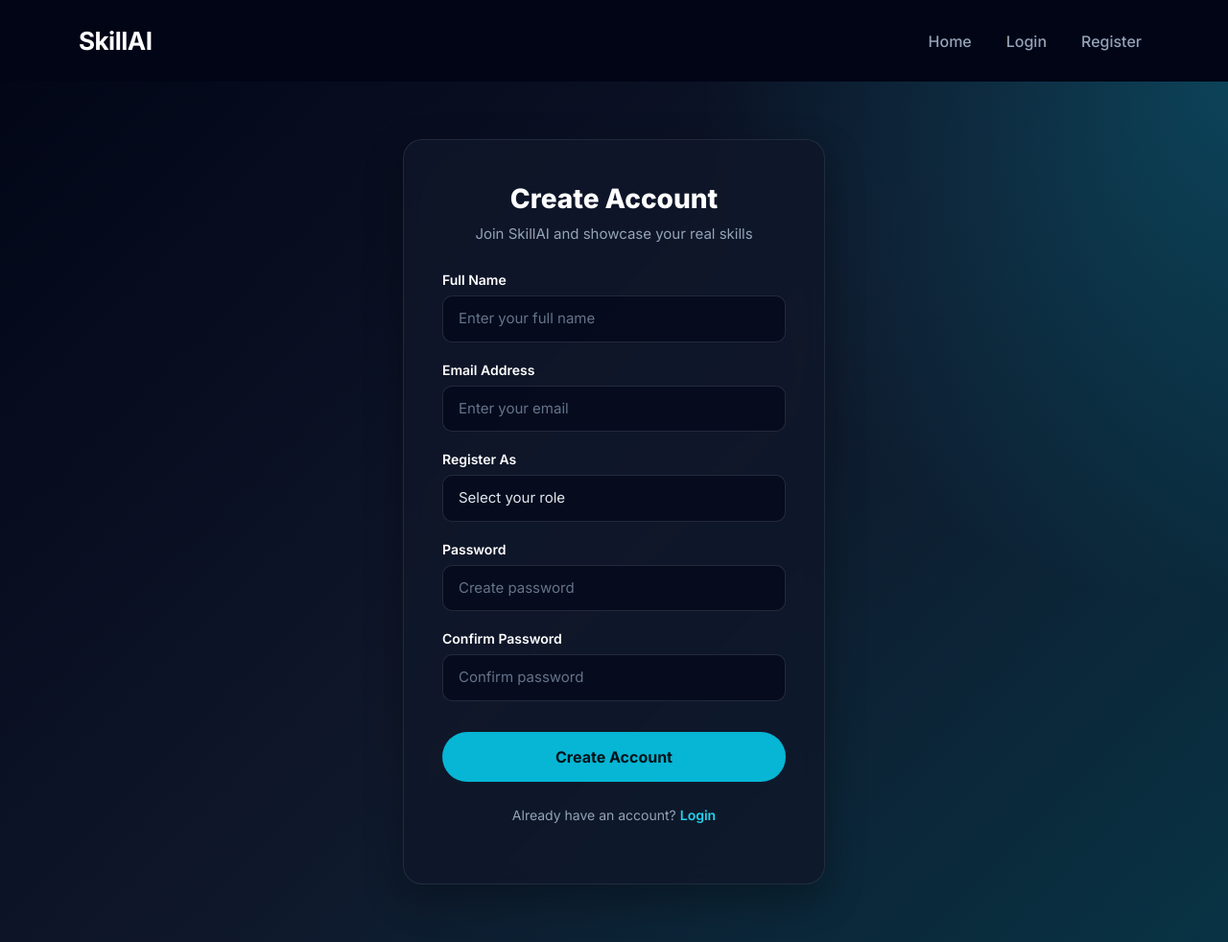
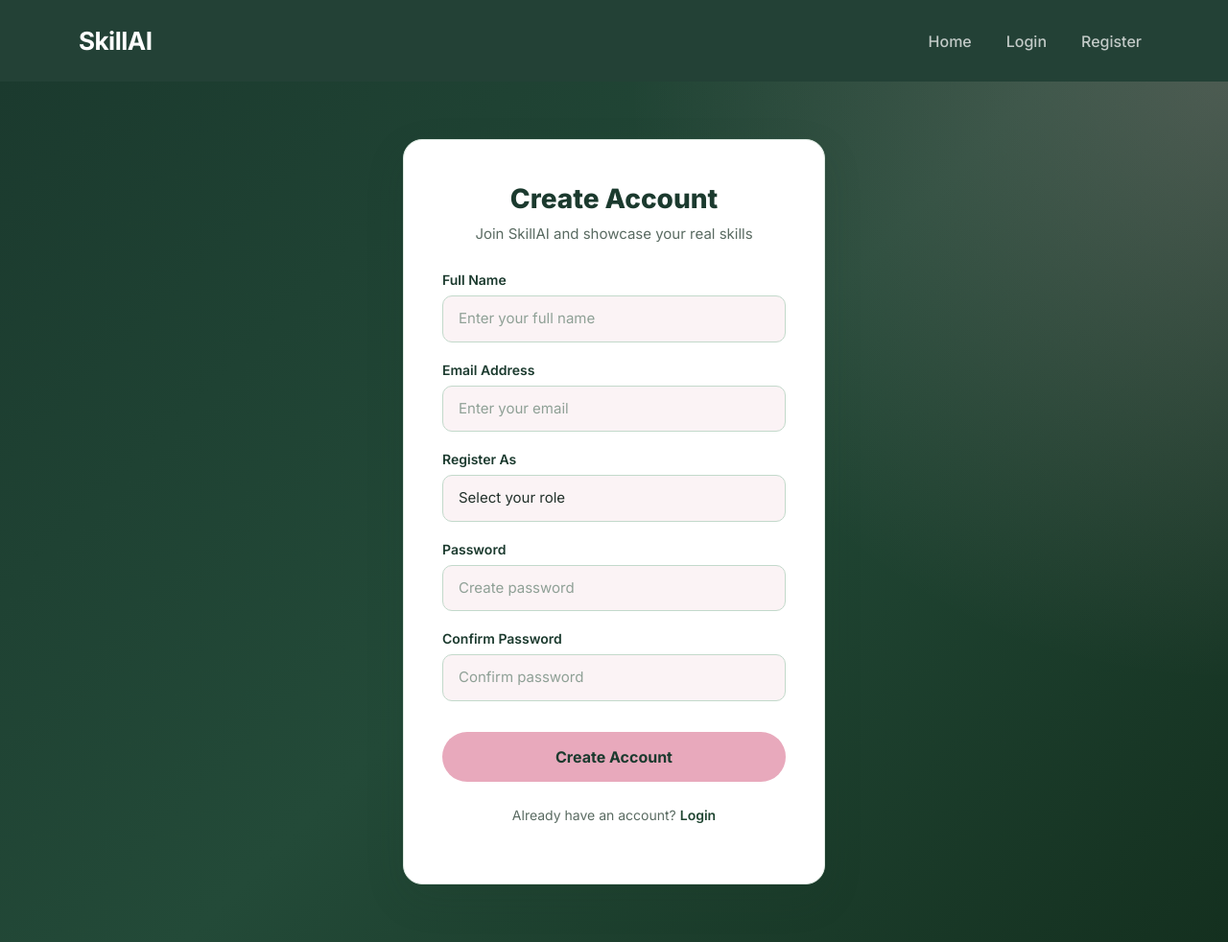
Before and after one commit to Aleenakhalid2007/BuildByte-CODENYX, a Flask app: page /register in a window 1280 px wide. Shown: the whole page at 96% size. Run offline with Flask 3, Linux system fonts and the light colour scheme.

Commit message:
update the styling and added bg image

```diff
--- a/static/css/style.css
+++ b/static/css/style.css
@@ -1,3 +1,25 @@
+/* =========================================================================
+   SkillAI — Design System (colors + aesthetics only — no sizing changed)
+   Theme: "Verified Credential" — dark forest green + baby pink accent,
+   soft blush paper background. Shared tokens with the dashboard stylesheet.
+   ========================================================================= */
+
+:root {
+    --ink: #1B3A2E;
+    --forest: #2E5941;
+    --forest-dark: #1F4531;
+    --forest-deep: #14301F;
+    --brass: #E8A9BC;
+    --brass-tint: #FCE9EF;
+    --paper: #FBF5F7;
+    --paper-card: #FFFFFF;
+    --charcoal: #22302A;
+    --slate: #5A6B62;
+    --slate-soft: #8FA096;
+    --line: #DCE8E0;
+    --line-strong: #C3D9CB;
+}
+
 /* ================= GENERAL ================= */
 
 * {
@@ -9,8 +31,8 @@
 
 body {
     font-family: 'Inter', sans-serif;
-    background: #020617;
-    color: #E2E8F0;
+    background: var(--paper);
+    color: var(--charcoal);
 }
 
 
@@ -18,7 +40,7 @@ body {
 /* ================= NAVBAR ================= */
 
 .navbar {
-    background: rgba(2, 6, 23, 0.85) !important;
+    background: rgba(27, 58, 46, 0.96) !important;
     backdrop-filter: blur(10px);
     padding: 18px 0;
 }
@@ -33,42 +55,37 @@ body {
 
 
 .nav-link {
-    color: #94A3B8 !important;
+    color: rgba(255, 255, 255, 0.72) !important;
     margin-left: 20px;
     font-weight: 500;
 }
 
 
 .nav-link:hover {
-    color: #22D3EE !important;
+    color: var(--brass) !important;
 }
 
 
 
 /* ================= HERO SECTION ================= */
 
-.hero {
+.hero{
+    position: relative;
+    min-height: 90vh;
 
-    min-height: 560px;
-
-    display: flex;
-    align-items: center;
-
-    padding: 100px 20px;
+    display:flex;
+    align-items:center;
+    justify-content:center;
 
     background:
-    radial-gradient(
-        circle at top right,
-        rgba(6,182,212,0.25),
-        transparent 35%
-    ),
-    linear-gradient(
-        135deg,
-        #020617,
-        #0F172A,
-        #083344
-    );
+        linear-gradient(rgba(20,25,35,.75),rgba(20,25,35,.75)),
+        url("../images/office-bg.jpg");
 
+    background-size:cover;
+    background-position:center;
+    background-repeat:no-repeat;
+
+    overflow:hidden;
 }
 
 
@@ -149,9 +185,9 @@ body {
 
 .btn-primary {
 
-    background: #06B6D4;
+    background: var(--brass);
 
-    color: #02131A;
+    color: var(--ink);
 
     border: none;
 
@@ -247,7 +283,7 @@ body {
 
     font-weight: 800;
 
-    color: #FFFFFF;
+    color: var(--ink);
 
 }
 
@@ -399,14 +435,14 @@ body {
     background:
     radial-gradient(
         circle at top right,
-        rgba(6,182,212,0.25),
-        transparent 35%
+        rgba(232,169,188,0.22),
+        transparent 40%
     ),
     linear-gradient(
         135deg,
-        #020617,
-        #0F172A,
-        #083344
+        #1B3A2E,
+        #234A38,
+        #14301F
     );
 
 }
@@ -414,9 +450,9 @@ body {
 
 .auth-card {
 
-    background: rgba(15, 23, 42, 0.8);
+    background: var(--paper-card);
 
-    border: 1px solid rgba(148,163,184,0.15);
+    border: 1px solid var(--line);
 
     border-radius: 20px;
 
@@ -428,14 +464,14 @@ body {
 
     backdrop-filter: blur(10px);
 
-    box-shadow: 0 15px 40px rgba(0,0,0,0.3);
+    box-shadow: 0 15px 40px rgba(27,58,46,0.14);
 
 }
 
 
 .auth-card h2 {
 
-    color: #FFFFFF;
+    color: var(--ink);
 
     font-weight: 800;
 
@@ -446,7 +482,7 @@ body {
 
 .auth-subtext {
 
-    color: #94A3B8;
+    color: var(--slate);
 
     font-size: 15px;
 
@@ -455,7 +491,7 @@ body {
 
 .form-label {
 
-    color: #E2E8F0;
+    color: var(--charcoal);
 
     font-weight: 500;
 
@@ -468,11 +504,11 @@ body {
 
 .auth-input {
 
-    background: rgba(2, 6, 23, 0.6) !important;
+    background: #FBF3F5 !important;
 
-    border: 1px solid rgba(148,163,184,0.2) !important;
+    border: 1px solid var(--line-strong) !important;
 
-    color: #E2E8F0 !important;
+    color: var(--charcoal) !important;
 
     padding: 12px 16px;
 
@@ -485,23 +521,23 @@ body {
 
 .auth-input::placeholder {
 
-    color: #64748B;
+    color: var(--slate-soft);
 
 }
 
 
 .auth-input:focus {
 
-    border-color: #06B6D4 !important;
+    border-color: var(--brass) !important;
 
-    box-shadow: 0 0 0 3px rgba(6,182,212,0.15) !important;
+    box-shadow: 0 0 0 3px rgba(232,169,188,0.25) !important;
 
 }
 
 
 .auth-footer-text {
 
-    color: #94A3B8;
+    color: var(--slate);
 
     font-size: 14px;
 
@@ -510,7 +546,7 @@ body {
 
 .auth-footer-text a {
 
-    color: #22D3EE;
+    color: var(--forest-dark);
 
     font-weight: 600;
 
@@ -874,7 +910,7 @@ body {
 
 .form-label{
 
-    color:white;
+    color: var(--ink);
 
     font-weight:600;
 
```
Also changed, not shown: other parts of static/css/style.css (+110 -89 lines).
